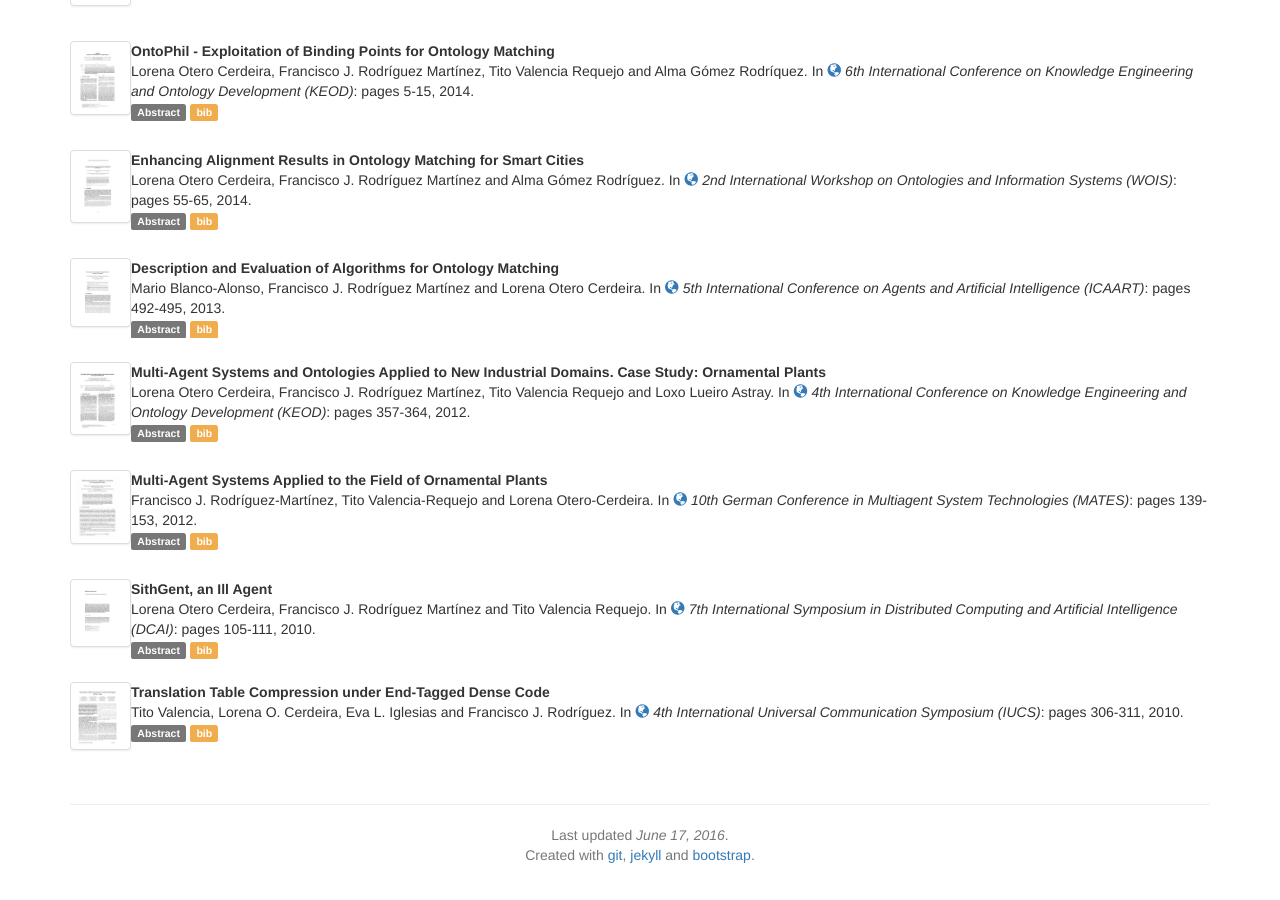
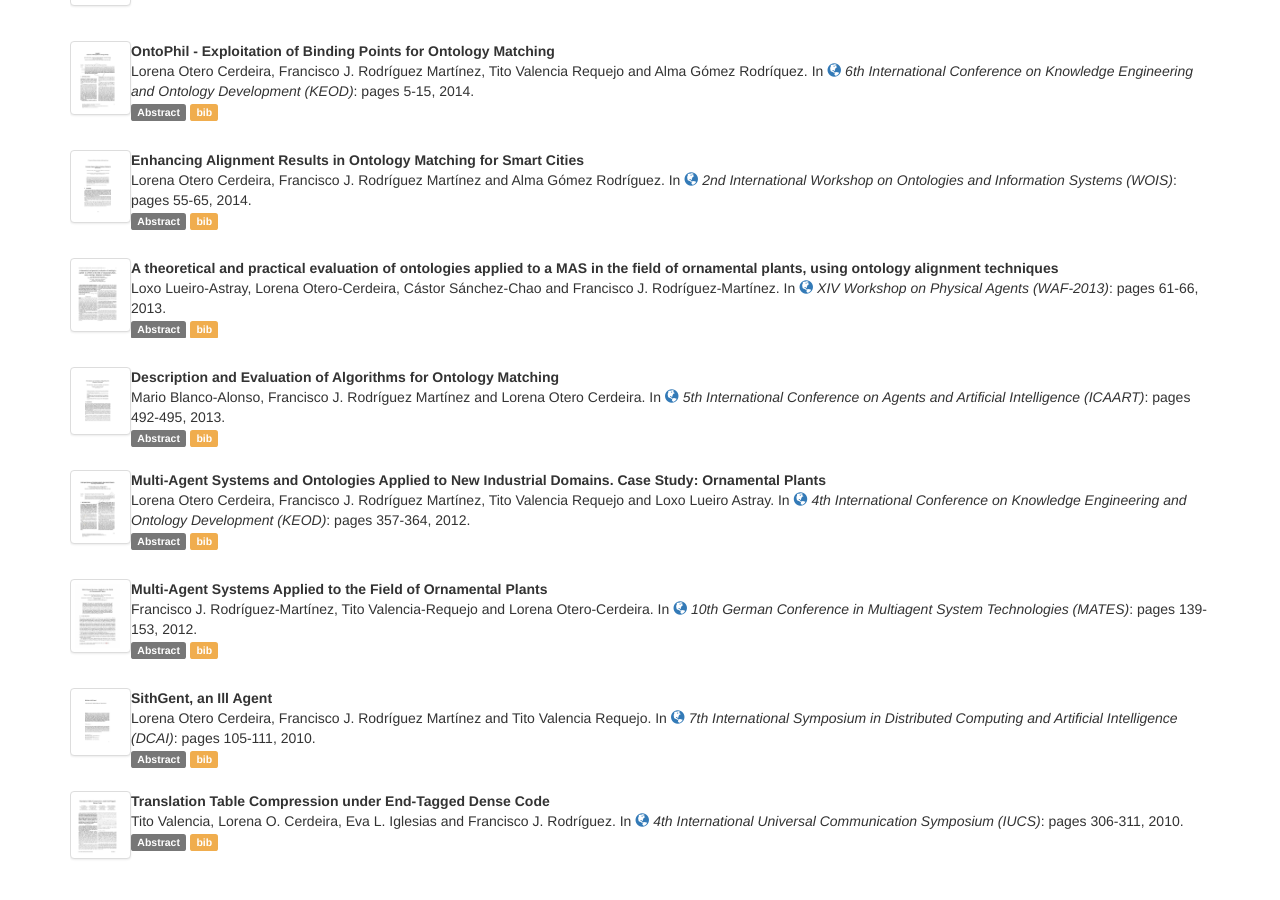
Before and after one commit to locerdeira/locerdeira.github.com, a Jekyll site: the page built from index.html, in a window 1280 px wide and 900 px high, scrolled down 697 px. Built offline with Jekyll 4.4.1, drawn with Linux system fonts in a browser that asks for light colours; nearby versions of some CDN libraries.

Commit message:
Adding WAF 2013

```diff
--- a/_data/paper-list.yml
+++ b/_data/paper-list.yml
@@ -125,6 +125,30 @@
     a concrete platform is presented: CODI, LogMap and MaasMatch. In addition we propose a
     testbed divided in three groups of tests to evaluate the algorithms. These algorithms were
     tested and evaluated to verify which was the most suitable for this problem.</p>
+
+- layout: paper
+  selected: y
+  paper-type: inproceedings
+  label: 2013_WAF
+  year: 2013
+  month: 09
+  img: 2013_WAF.jpg
+  bib: 2013_WAF.bib
+  title: "A theoretical and practical evaluation of ontologies applied to a MAS in the field of ornamental plants, using ontology alignment techniques"
+  authors: Loxo Lueiro-Astray, Lorena Otero-Cerdeira, Cástor Sánchez-Chao and Francisco J. Rodríguez-Martínez
+  booktitle: "XIV Workshop on Physical Agents (WAF-2013)"
+  pages: 61-66
+  doc-url: https://drive.google.com/open?id=0B1LkOfAs6RwaMEJ1OXJER2I4cVE
+  booktitle-url: http://www.jopha.net/waf/index.php/waf/waf13/index
+  venue: conference
+  abstract: >
+    <p>This paper presents the continuation of the research introduced in [10],
+    where a MAS was defined for an enterprise of ornamental plant selling and distribution.
+    When accomplishing the development of this MAS, a problem with the information representation arose,
+    since some of the parties decided to keep their own information representation even if
+    adopting the designed system. Therefore, there was the need to address the information heterogeneity
+    problem, which we do in this paper by using ontologies. The viability of this approach is tested in
+    this paper with a theoretical and practical analysis of ontology alignment techniques applied to MAS.</p>
 
 - layout: paper
   selected: y
--- /dev/null
+++ b/bib/2013_WAF.bib
@@ -0,0 +1,10 @@
+@inproceedings{Lueiro2013:1,
+  author    = {Loxo Lueiro{-}Astray and
+                Lorena Otero{-}Cerdeira and
+                C{\'{\a}}stor S{\'{\a}}nchez{-}Chao and
+                Francisco Javier Rodr{\'{\i}}guez{-}Mart{\'{\i}}nez},
+  title     = {A theoretical and practical evaluation of ontologies applied to a MAS in the field of ornamental plants, using ontology alignment techniques},
+  booktitle = {Proceedings of XIV Workshop on Physical Agents (WAF-2013), Madrid, Spain, September, 2013},
+  year      = {2013},
+  pages     = {61--66}
+}
```
Also changed, not shown: img/paper/2013_WAF.jpg (added), img/paper/2013_WAF_lg.jpg (added).
